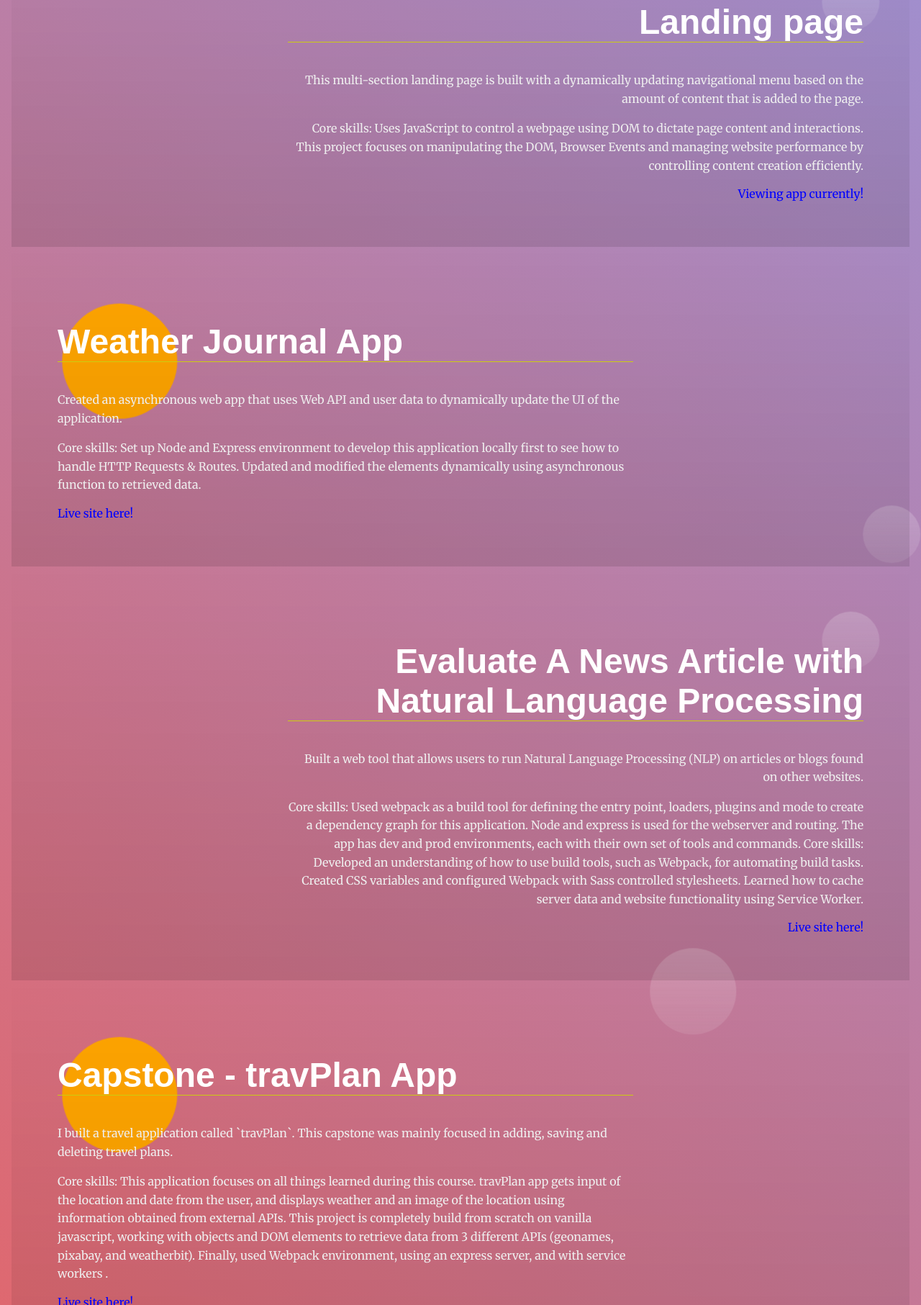
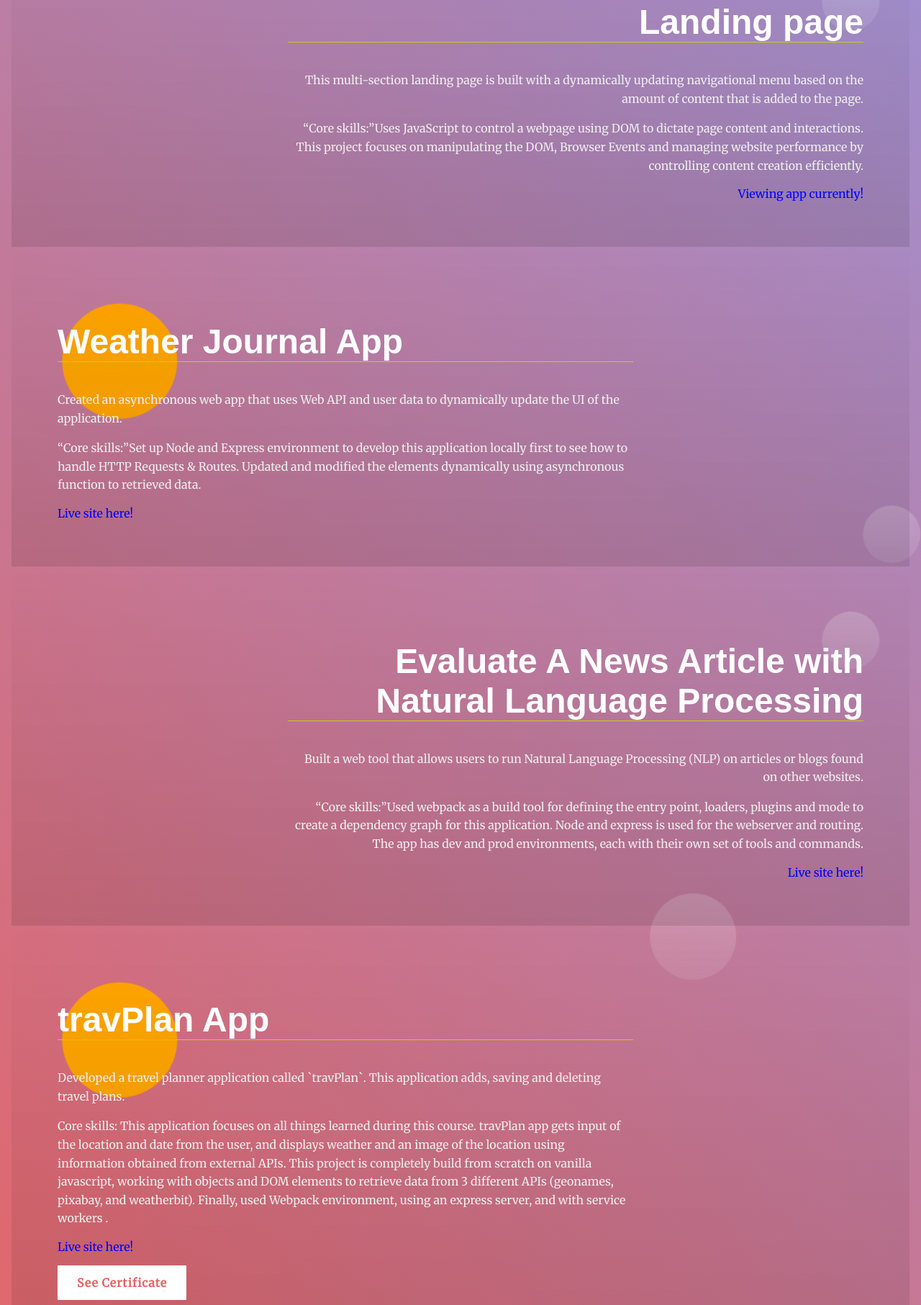
Before and after one commit to sdkdeepa/Landing-page-application, a plain HTML site: page index.html in a window 1280 px wide. Shown: the part 813-2626 px from the top of the page at 72% size. Drawn offline with Linux system fonts and the light colour scheme.

Commit message:
added changes to weather app and travPlan

```diff
--- a/index.html
+++ b/index.html
@@ -5,7 +5,7 @@
   <meta charset="UTF-8">
   <meta name="viewport" content="width=device-width, initial-scale=1.0">
   <meta http-equiv="X-UA-Compatible" content="ie=edge">
-  <title>Udacity Projects Page</title>
+  <title>Web projects</title>
   <!-- Favicon -->
   <link rel="apple-touch-icon" sizes="180x180" href="img/apple-touch-icon.png">
   <link rel="icon" type="image/png" sizes="32x32" href="img/favicon-32x32.png">
@@ -42,9 +42,9 @@
     <section id="section1" data-nav="Blog" class="your-active-class">
       <div class="landing__container">
         <h2> Personal Blog Website</h2>
-        <p>I built a personal art blog website with three page navigations containing my personal art images, responsive layouts, and styling. Some of the considerations for this projects are appropriately
+        <p>Designed and developed a personal art blog website with three page navigations containing my personal art images, responsive layouts, and styling. Some of the considerations for this projects are appropriately
           structuring files, as well as use proper CSS and HTML formatting & style.</p>
-        <p> Core skills: Understand different use cases for CSS Grid and Flexbox, and structure the layout of a web page using grid columns and rows.</p>
+        <p><q>Core skills:</q>Understand different use cases for CSS Grid and Flexbox, and structure the layout of a web page using grid columns and rows.</p>
         <a class="project-link" href="https://deepa-art-blog.netlify.app/"target="_blank">Live site here!</a>
       </div>
     </section>
@@ -53,9 +53,8 @@
     <section id="section2" data-nav="Landing Page">
       <div class="landing__container">
         <h2>Landing page</h2>
-        <p>This multi-section landing page is built with a dynamically updating navigational
-          menu based on the amount of content that is added to the page.</p>
-        <p>Core skills: Uses JavaScript to control a webpage using DOM to dictate page content and interactions.
+        <p>This multi-section landing page is built with a dynamically updating navigational menu based on the amount of content that is added to the page.</p>
+        <p><q>Core skills:</q>Uses JavaScript to control a webpage using DOM to dictate page content and interactions.
           This project focuses on manipulating the DOM, Browser Events and managing website performance by controlling content creation efficiently.
          </p>
         <a class="project-link" href="https://deepa-frontendprojects.netlify.app"target="_blank">Viewing app currently!</a>
@@ -68,7 +67,7 @@
         <h2>Weather Journal App</h2>
         <p>Created an asynchronous web app that uses Web API and user data to dynamically
           update the UI of the application.</p>
-        <p>Core skills: Set up Node and Express environment to develop this application locally first to see how to handle HTTP Requests & Routes.
+        <p><q>Core skills:</q>Set up Node and Express environment to develop this application locally first to see how to handle HTTP Requests & Routes.
           Updated and modified the elements dynamically using asynchronous function to retrieved data.</p>
         <a class="project-link" href="https://deepa-basic-weather-app.herokuapp.com/"target="_blank">Live site here!</a>
 
@@ -81,20 +80,17 @@
         <h2>Evaluate A News Article with Natural Language Processing</h2>
         <p>Built a web tool that allows users to run Natural Language Processing (NLP) on
           articles or blogs found on other websites.</p>
-        <p> Core skills: Used webpack as a build tool for defining the entry point, loaders, plugins and mode to create a dependency graph for this application.
+        <p><q>Core skills:</q>Used webpack as a build tool for defining the entry point, loaders, plugins and mode to create a dependency graph for this application.
          Node and express is used for the webserver and routing. The app has dev and prod environments, each with their own set of tools and commands.
-        Core skills: Developed an understanding of how to use build tools, such as Webpack, for automating build tasks. Created CSS variables and configured Webpack with Sass controlled stylesheets.
-        Learned how to cache server data and website functionality using Service Worker.
-          </p> <a class="project-link" href="https://deepa-nlp-app.herokuapp.com/"target="_blank">Live site here!</a>
+        </p> <a class="project-link" href="https://deepa-nlp-app.herokuapp.com/"target="_blank">Live site here!</a>
       </div>
     </section>
 
     <!-- Section 5 -->
     <section id="section5" data-nav="Capstone">
       <div class="landing__container">
-        <h2>Capstone - travPlan App</h2>
-        <p>I built a travel application called `travPlan`. This capstone was mainly focused in adding, saving and
-          deleting travel plans.
+        <h2>travPlan App</h2>
+        <p>Developed a travel planner application called `travPlan`. This application adds, saving and deleting travel plans.
         <p> Core skills: This application focuses on all things learned during this course.
           travPlan app gets input of the location and date from the user, and displays weather and an image of the location
           using information obtained from external APIs. This project is completely build from scratch on vanilla javascript, working with objects and DOM elements to
```
